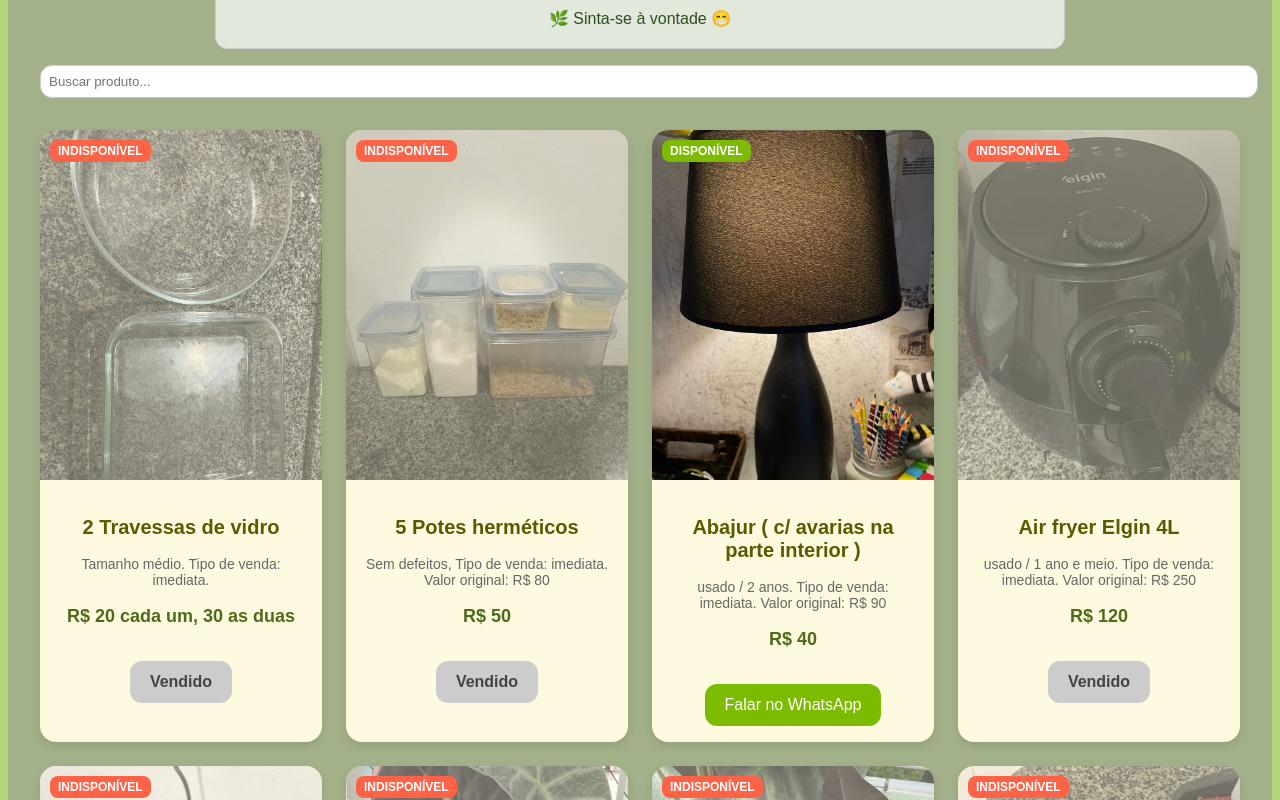
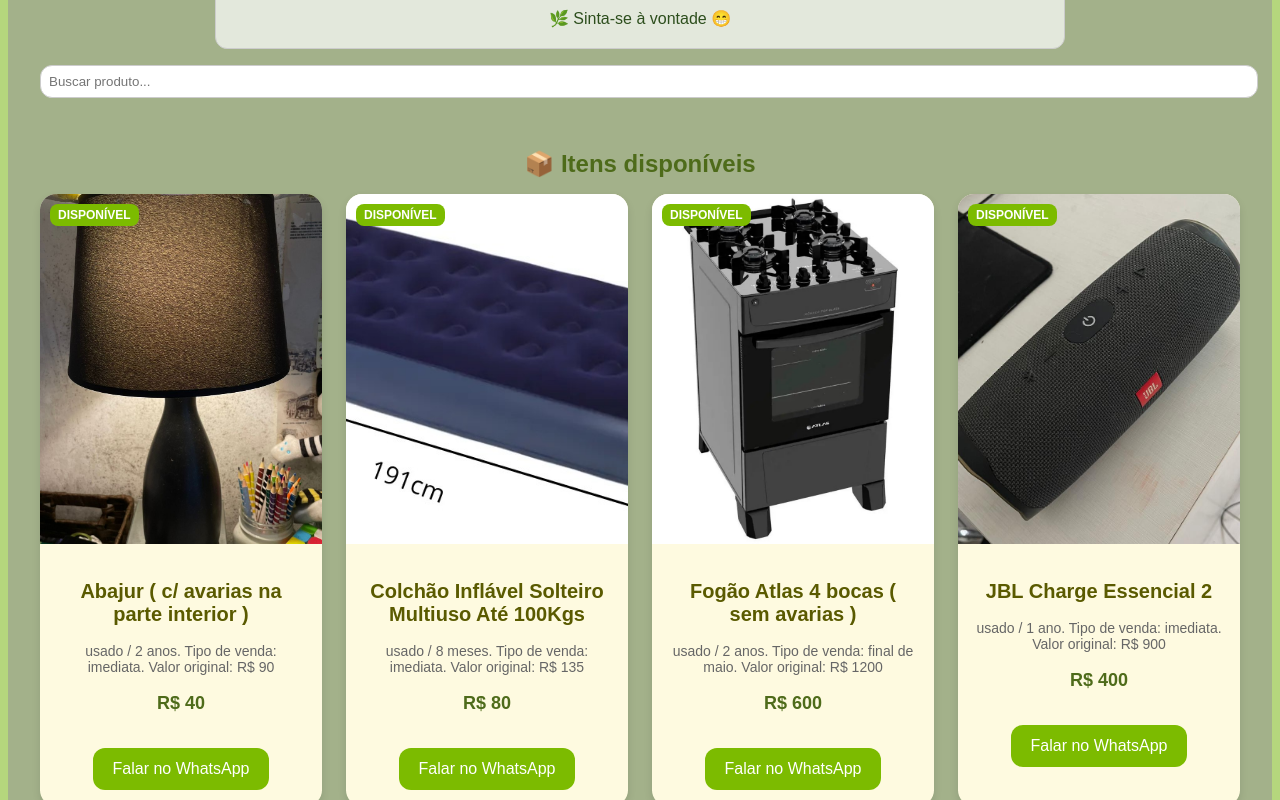
Before and after one commit to Ryaanlucas/bazar, a React (Create React App) app: page / in a window 1280 px wide. Shown: the part 480-1280 px from the top of the page. Built offline with nearby package versions, Linux system fonts and the light colour scheme.

Commit message:
Update App.js

```diff
--- a/src/App.js
+++ b/src/App.js
@@ -474,10 +474,15 @@ export default function App() {
   const [search, setSearch] = useState("");
   const [darkMode, setDarkMode] = useState(false);
 
-  const filteredItems = items
-    .filter((item) =>
+  const filteredItems = items.filter((item) =>
     item.name.toLowerCase().includes(search.toLowerCase())
-    )
+  );
+
+  const availableItems = filteredItems
+    .filter((item) => !item.sold)
+    .sort((a, b) => a.name.localeCompare(b.name));
+  const soldItems = filteredItems
+    .filter((item) => item.sold)
     .sort((a, b) => a.name.localeCompare(b.name));
 
   return (
@@ -570,12 +575,35 @@ export default function App() {
         placeholder="Buscar produto..."
         value={search}
         onChange={(e) => setSearch(e.target.value)}
-        style={{ padding: '0.5rem', width: '100%', marginBottom: '2rem', borderRadius: '12px', border: '1px solid #ccc' }}
+        style={{
+          padding: '0.5rem',
+          width: '100%',
+          marginBottom: '2rem',
+          borderRadius: '12px',
+          border: '1px solid #ccc'
+        }}
       />
 
+      <h2 style={{ marginBottom: '1rem', color: '#4e6b1a' }}>📦 Itens disponíveis</h2>
       <div style={{ display: 'grid', gap: '1.5rem', gridTemplateColumns: 'repeat(auto-fit, minmax(280px, 1fr))' }}>
-        {filteredItems.map((item) => (
-          <div key={item.id} style={{ backgroundColor: darkMode ? '#2a2a2a' : '#fefae0', borderRadius: '1rem', boxShadow: '0 4px 8px rgba(0,0,0,0.1)', overflow: 'hidden' }}>
+        {availableItems.map((item) => (
+          <ItemCard key={item.id} item={item} darkMode={darkMode} />
+        ))}
+      </div>
+
+      <h2 style={{ margin: '3rem 0 1rem', color: '#888' }}>✅ Vendidos</h2>
+      <div style={{ display: 'grid', gap: '1.5rem', gridTemplateColumns: 'repeat(auto-fit, minmax(280px, 1fr))' }}>
+        {soldItems.map((item) => (
+          <ItemCard key={item.id} item={item} darkMode={darkMode} />
+        ))}
+      </div>
+    </div>
+  );
+}
+
+function ItemCard({ item, darkMode }) {
+  return (
+    <div style={{ backgroundColor: darkMode ? '#2a2a2a' : '#fefae0', borderRadius: '1rem', boxShadow: '0 4px 8px rgba(0,0,0,0.1)', overflow: 'hidden' }}>
       <div style={{ position: 'relative', overflow: 'hidden' }}>
         <img
           src={item.image}
@@ -626,8 +654,5 @@ export default function App() {
         )}
       </div>
     </div>
-        ))}
-      </div>
-    </div>
   );
 }
```
Lines whose indentation alone changed are shown as unchanged.
